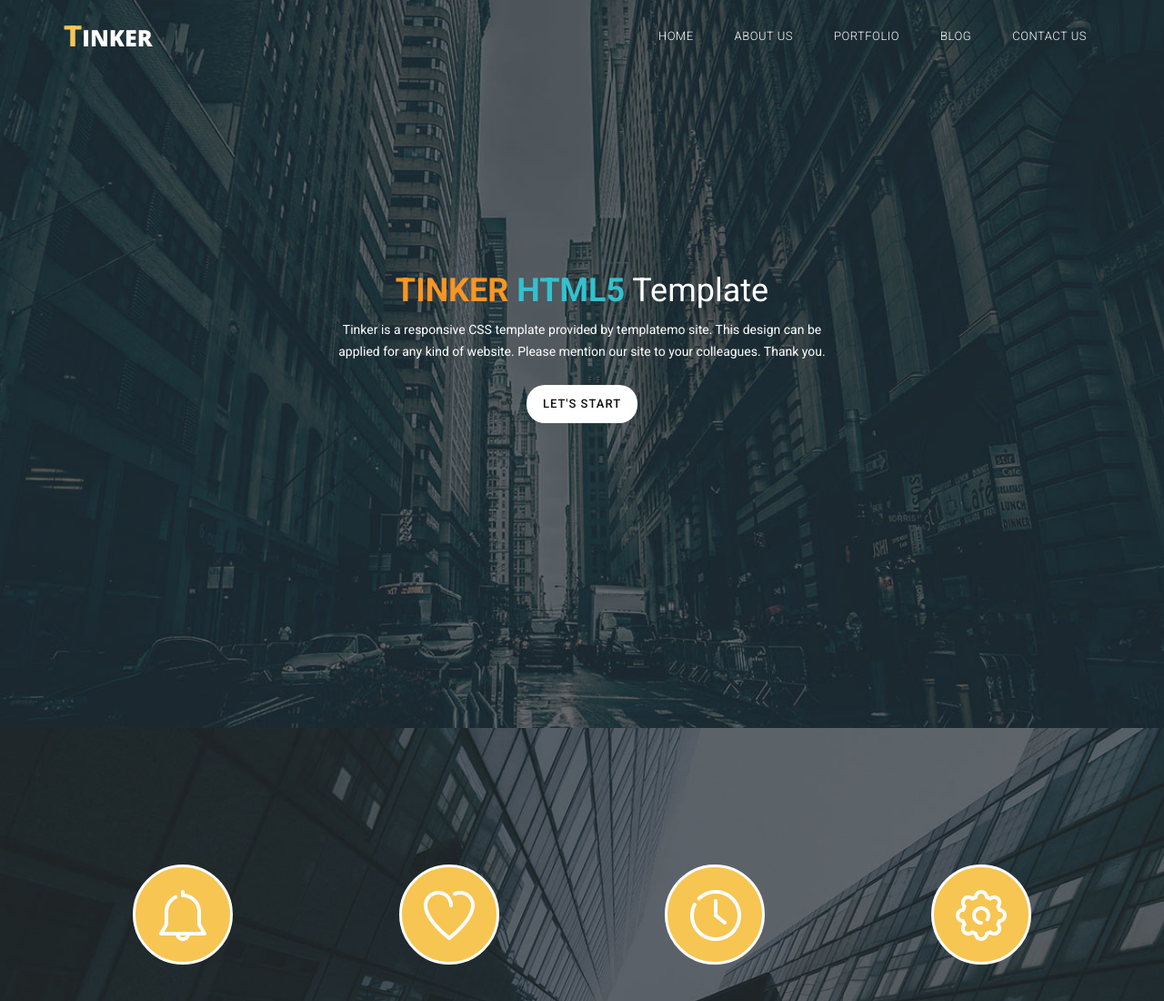
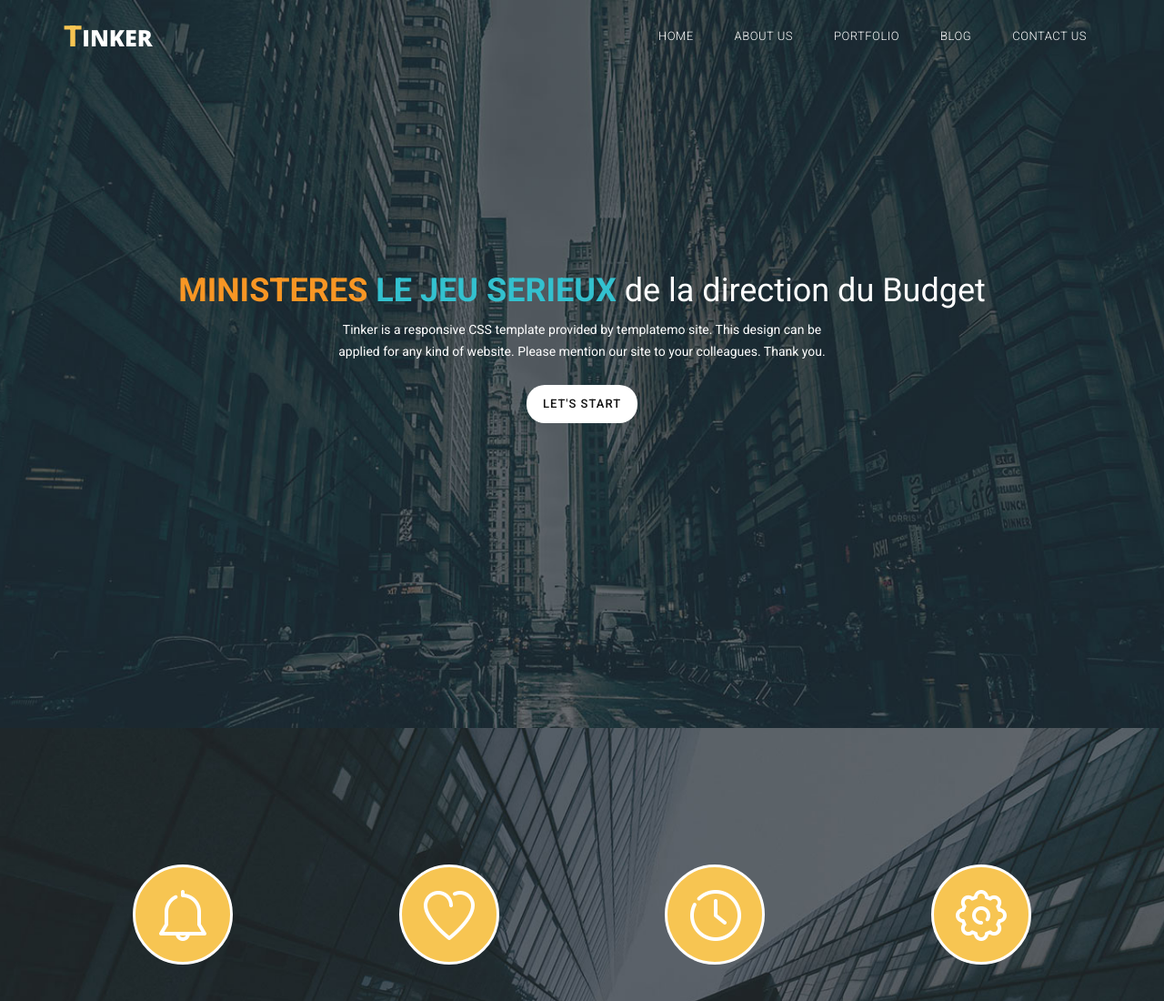
Before and after one commit to arnaud-famin/minist-res, a plain HTML site: page index.html in a window 1280 px wide. Shown: the top 1100 px of the page at 91% size. Drawn offline with nearby package versions, Linux system fonts and the light colour scheme.

Commit message:
Update index.html

```diff
--- a/index.html
+++ b/index.html
@@ -62,7 +62,7 @@ https://templatemo.com/tm-506-tinker
     <div class="parallax-content baner-content" id="home">
         <div class="container">
             <div class="text-content">
-                <h2><em>TINKER</em> <span>HTML5</span> Template</h2>
+                <h2><em>MINISTERES</em> <span>LE JEU SERIEUX</span> de la direction du Budget</h2>
                 <p>Tinker is a responsive CSS template provided by templatemo site. This design can be applied for any kind of website. Please mention our site to your colleagues. Thank you.</p>
                 <div class="primary-white-button">
                     <a href="#" class="scroll-link" data-id="about">Let's Start</a>
```
